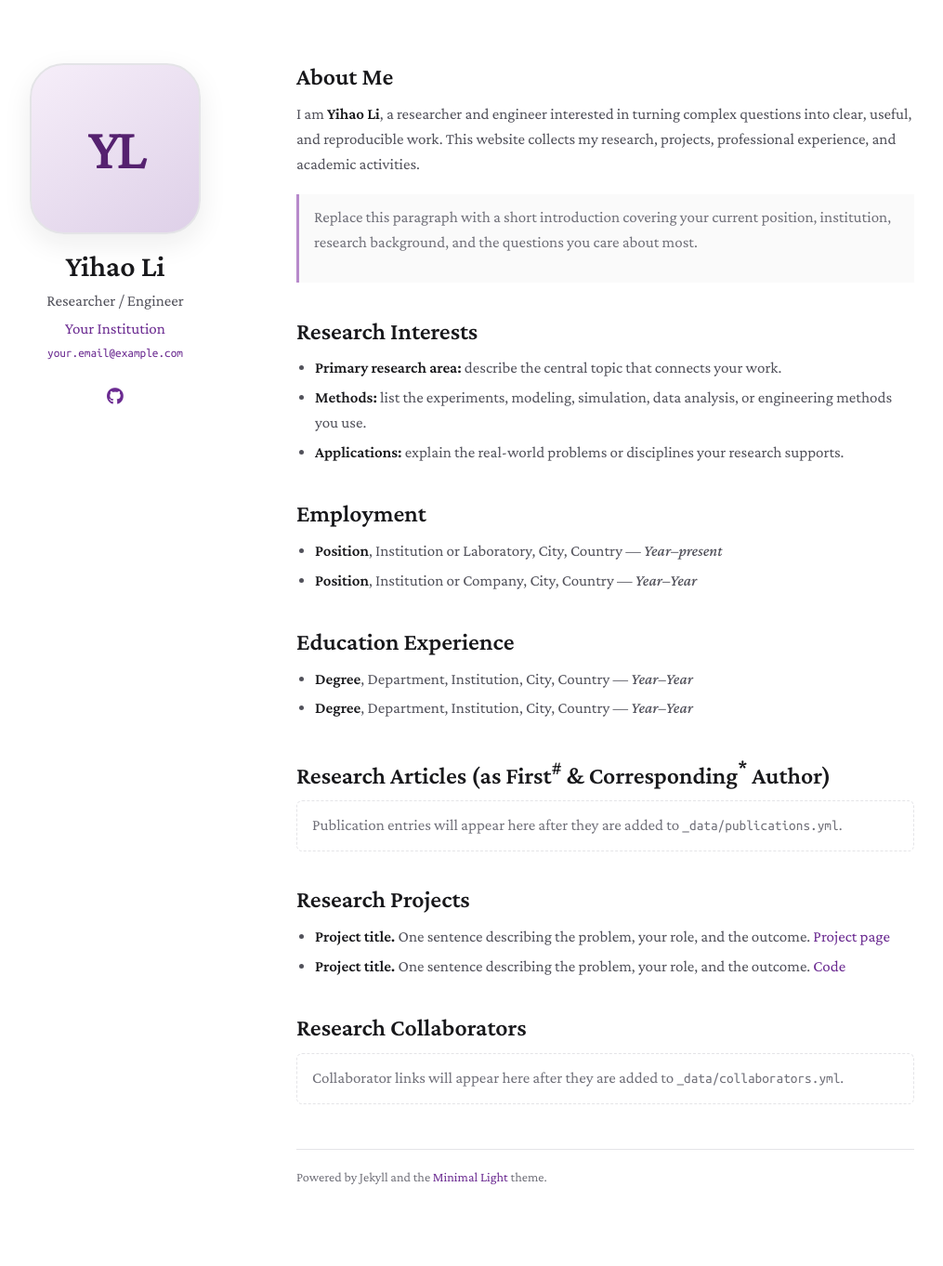
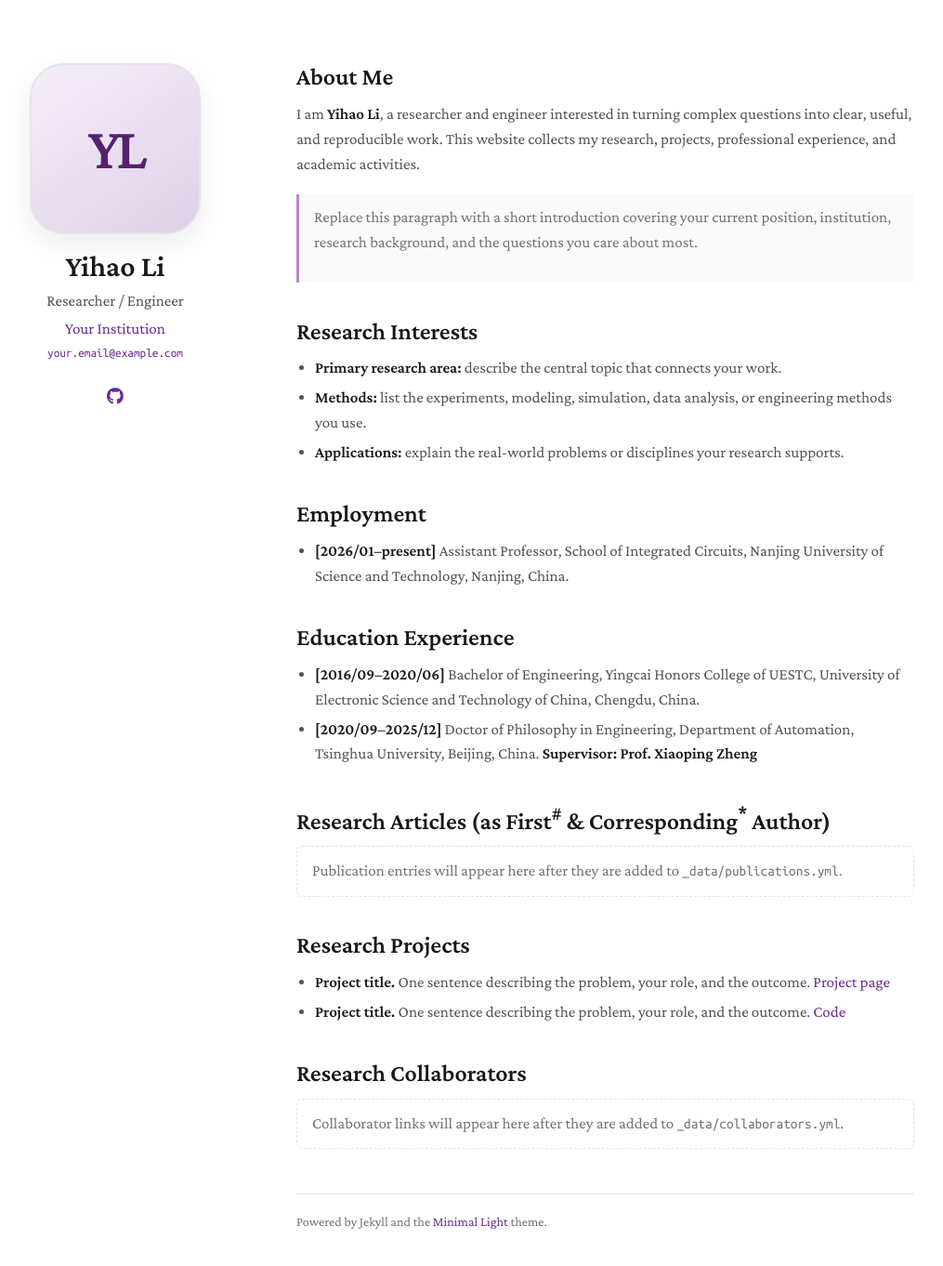
Before and after one commit to Avopears/Yihaoli.github.io, a Jekyll site: the page built from index.md, in a window 1280 px wide and 1392 px high. Shown: the top 1362 px of the window at 93% size, without its empty margins (146-1161 px from the left). Built offline with Jekyll 4.4.1, drawn with Linux system fonts in a browser that asks for light colours; a style sheet for code colours, icons or effects is not loaded; our own code applies the rules of GitHub Pages for plain Markdown files.

Commit message:
Add employment and education history

```diff
--- a/index.md
+++ b/index.md
@@ -16,13 +16,12 @@ I am **Yihao Li**, a researcher and engineer interested in turning complex quest
 
 ## Employment
 
-- **Position**, Institution or Laboratory, City, Country — *Year–present*
-- **Position**, Institution or Company, City, Country — *Year–Year*
+- **[2026/01–present]** Assistant Professor, School of Integrated Circuits, Nanjing University of Science and Technology, Nanjing, China.
 
 ## Education Experience
 
-- **Degree**, Department, Institution, City, Country — *Year–Year*
-- **Degree**, Department, Institution, City, Country — *Year–Year*
+- **[2016/09–2020/06]** Bachelor of Engineering, Yingcai Honors College of UESTC, University of Electronic Science and Technology of China, Chengdu, China.
+- **[2020/09–2025/12]** Doctor of Philosophy in Engineering, Department of Automation, Tsinghua University, Beijing, China. **Supervisor:** [**Prof. Xiaoping Zheng**](https://www.au.tsinghua.edu.cn/info/1110/1580.htm)
 
 {% include_relative _includes/publications.md %}
 
```
